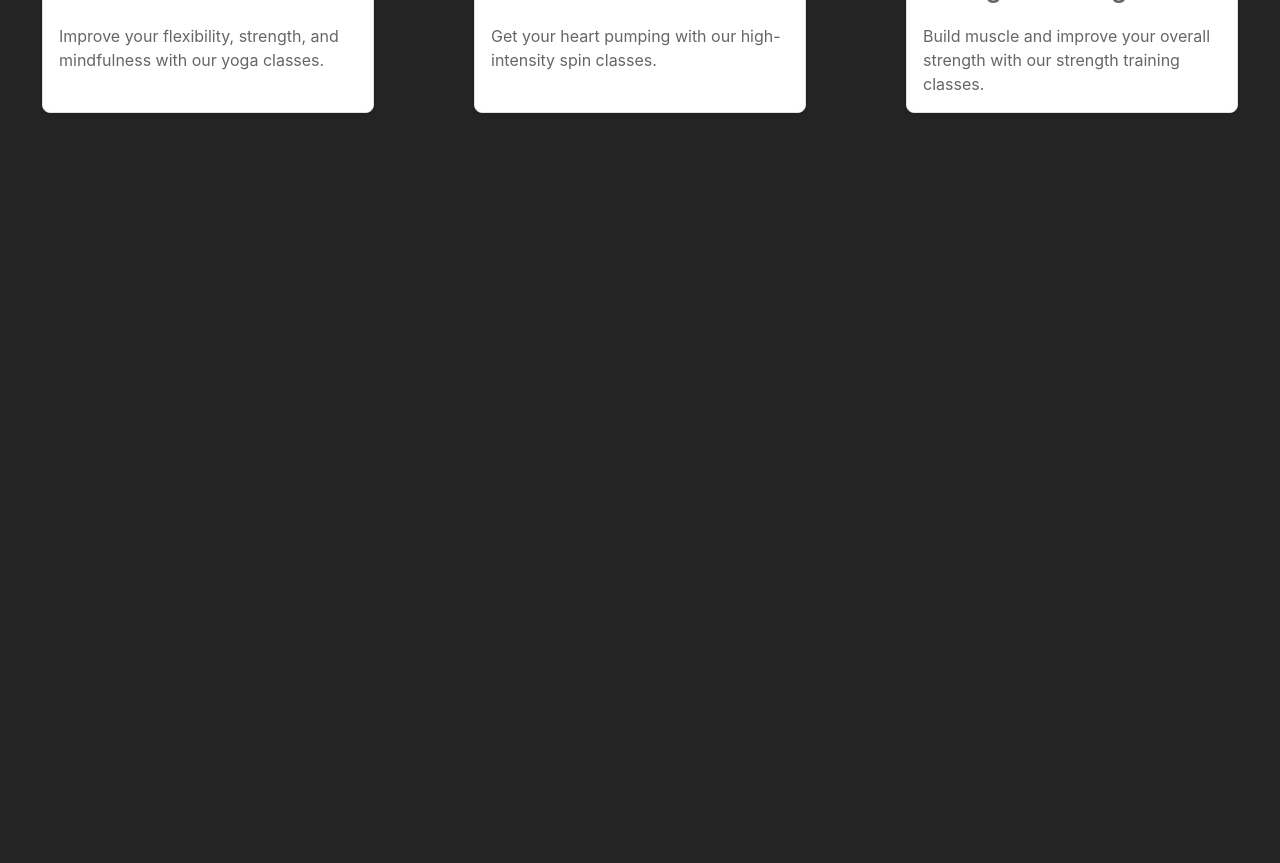
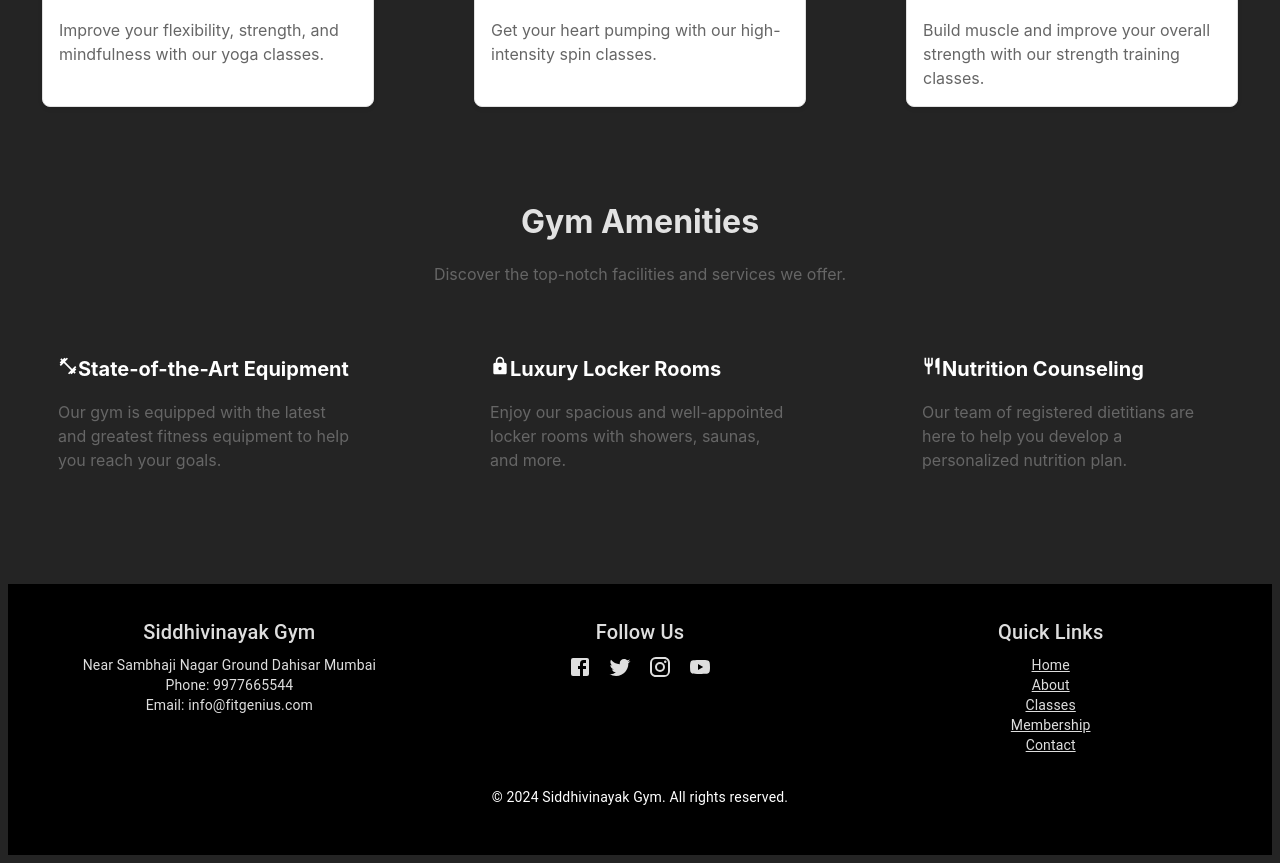
Before and after one commit to devang30github/LocalGymWebsite, a React (Vite) app: page / in a window 1280 px wide. Shown: the part 1060-1923 px from the top of the page. Before the commit the page ends 1213 px from the top, so only its background shows below. Built offline with nearby package versions, Linux system fonts and the light colour scheme.

Commit message:
home page updated

```diff
--- a/package.json
+++ b/package.json
@@ -13,8 +13,8 @@
     "@emotion/react": "^11.11.4",
     "@emotion/styled": "^11.11.5",
     "@fontsource/roboto": "^5.0.13",
-    "@mui/icons-material": "^5.15.20",
-    "@mui/material": "^5.15.20",
+    "@mui/icons-material": "^5.15.21",
+    "@mui/material": "^5.15.21",
     "react": "^18.3.1",
     "react-dom": "^18.3.1"
   },
--- a/src/App.jsx
+++ b/src/App.jsx
@@ -2,6 +2,7 @@ import React from 'react'
 import './App.css'
 import NavBar from './NavBar'
 import Home from './Home'
+import Footer from './Footer'
 
 function App() {
 
@@ -9,6 +10,7 @@ function App() {
     <>
       <NavBar/>
       <Home/>
+      <Footer/>
     </>
   )
 }
--- a/src/FeaturedClasses.css
+++ b/src/FeaturedClasses.css
@@ -38,10 +38,10 @@
   height: 200px;
 }
 
-.class-card h4 {
-  font-size: 1.5rem;
+.class-card h3 {
+  font-size: 1.25rem;
   margin: 1rem;
-  color: #666;
+  color: black;
 }
 
 .class-card p {
--- a/src/FeaturedClasses.jsx
+++ b/src/FeaturedClasses.jsx
@@ -29,7 +29,7 @@ const FeaturedClasses = () => {
         {classes.map((classItem, index) => (
           <div className="class-card" key={index}>
             <div className="class-image" style={{ backgroundImage: `url(${classItem.image})` }}></div>
-            <h4>{classItem.title}</h4>
+            <h3>{classItem.title}</h3>
             <p>{classItem.description}</p>
           </div>
         ))}
--- /dev/null
+++ b/src/Footer.jsx
@@ -0,0 +1,94 @@
+import React from 'react';
+import { Box, Typography, Link, Grid } from '@mui/material';
+import FacebookIcon from '@mui/icons-material/Facebook';
+import TwitterIcon from '@mui/icons-material/Twitter';
+import InstagramIcon from '@mui/icons-material/Instagram';
+import YouTubeIcon from '@mui/icons-material/YouTube';
+
+const Footer = () => {
+  return (
+    <Box
+      component="footer"
+      sx={{
+        backgroundColor: 'black',
+        padding: '2rem 2rem',
+        marginTop: '2rem',
+
+
+      }}
+    >
+      <Grid container spacing={4} justifyContent="center" textAlign="center">
+        <Grid item xs={12} md={4}>
+          <Typography variant="h6" gutterBottom>
+            Siddhivinayak Gym
+          </Typography>
+          <Typography variant="body2">
+            Near Sambhaji Nagar Ground Dahisar Mumbai
+          </Typography>
+          <Typography variant="body2">
+            Phone: 9977665544
+          </Typography>
+          <Typography variant="body2">
+            Email: info@fitgenius.com
+          </Typography>
+        </Grid>
+        <Grid item xs={12} md={4}>
+          <Typography variant="h6" gutterBottom>
+            Follow Us
+          </Typography>
+          <Box>
+            <Link href="#" color="inherit" sx={{ marginRight: '1rem' }}>
+              <FacebookIcon />
+            </Link>
+            <Link href="#" color="inherit" sx={{ marginRight: '1rem' }}>
+              <TwitterIcon />
+            </Link>
+            <Link href="#" color="inherit" sx={{ marginRight: '1rem' }}>
+              <InstagramIcon />
+            </Link>
+            <Link href="#" color="inherit">
+              <YouTubeIcon />
+            </Link>
+          </Box>
+        </Grid>
+        <Grid item xs={12} md={4}>
+          <Typography variant="h6" gutterBottom>
+            Quick Links
+          </Typography>
+          <Typography variant="body2">
+            <Link href="#" color="inherit">
+              Home
+            </Link>
+          </Typography>
+          <Typography variant="body2">
+            <Link href="#" color="inherit">
+              About
+            </Link>
+          </Typography>
+          <Typography variant="body2">
+            <Link href="#" color="inherit">
+              Classes
+            </Link>
+          </Typography>
+          <Typography variant="body2">
+            <Link href="#" color="inherit">
+              Membership
+            </Link>
+          </Typography>
+          <Typography variant="body2">
+            <Link href="#" color="inherit">
+              Contact
+            </Link>
+          </Typography>
+        </Grid>
+      </Grid>
+      <Box textAlign="center" pt={4} pb={2}>
+        <Typography variant="body2" color="white" >
+          &copy; 2024 Siddhivinayak Gym. All rights reserved.
+        </Typography>
+      </Box>
+    </Box>
+  );
+};
+
+export default Footer;
--- /dev/null
+++ b/src/GymAmenities.css
@@ -0,0 +1,48 @@
+/* src/components/GymAmenities.css */
+.gym-amenities {
+  text-align: center;
+  padding: 2rem 0;
+
+
+}
+
+.gym-amenities h2 {
+  font-size: 2rem;
+  margin-bottom: 1rem;
+}
+
+.gym-amenities p {
+  font-size: 1rem;
+  margin-bottom: 2rem;
+  color: #666;
+}
+
+.amenities-container {
+  display: flex;
+  justify-content: space-around;
+  flex-wrap: wrap;
+  gap: 2rem;
+}
+
+.amenity-card {
+
+
+  border-radius: 8px;
+  padding: 1rem;
+
+  width: 300px;
+  text-align: left;
+}
+
+
+
+.amenity-card h3 {
+  font-size: 1.25rem;
+  margin-bottom: 0.5rem;
+  color: white;
+}
+
+.amenity-card p {
+  font-size: 1rem;
+  color: #666;
+}
--- /dev/null
+++ b/src/GymAmenities.jsx
@@ -0,0 +1,43 @@
+// src/components/GymAmenities.js
+import React from 'react';
+import FitnessCenterIcon from '@mui/icons-material/FitnessCenter';
+import LockIcon from '@mui/icons-material/Lock';
+import RestaurantIcon from '@mui/icons-material/Restaurant';
+import './GymAmenities.css';
+
+const GymAmenities = () => {
+  const amenities = [
+    {
+      title: 'State-of-the-Art Equipment',
+      description: 'Our gym is equipped with the latest and greatest fitness equipment to help you reach your goals.',
+      icon: <FitnessCenterIcon style={{ fontSize: 20, color:'white' }} />, // Replace with actual icon paths
+    },
+    {
+      title: 'Luxury Locker Rooms',
+      description: 'Enjoy our spacious and well-appointed locker rooms with showers, saunas, and more.',
+      icon: <LockIcon style={{ fontSize: 20, color:'white' }} />, // Replace with actual icon paths
+    },
+    {
+      title: 'Nutrition Counseling',
+      description: 'Our team of registered dietitians are here to help you develop a personalized nutrition plan.',
+      icon: <RestaurantIcon style={{ fontSize: 20,color:'white'}} />, // Replace with actual icon paths
+    },
+  ];
+
+  return (
+    <section className="gym-amenities">
+      <h2>Gym Amenities</h2>
+      <p>Discover the top-notch facilities and services we offer.</p>
+      <div className="amenities-container">
+        {amenities.map((amenity, index) => (
+          <div className="amenity-card" key={index}>
+            <h3>{amenity.icon}{amenity.title}</h3>
+            <p>{amenity.description}</p>
+          </div>
+        ))}
+      </div>
+    </section>
+  );
+};
+
+export default GymAmenities;
--- a/src/Home.jsx
+++ b/src/Home.jsx
@@ -1,11 +1,13 @@
 import React from "react";
 import Banner from "./Banner";
 import FeaturedClasses from "./FeaturedClasses";
+import GymAmenities from "./GymAmenities";
 
 function Home(){
   return <>
   <Banner/>
   <FeaturedClasses/>
+  <GymAmenities/>
   </>
 }
 
```
Also changed, not shown: 1 other file (tests, documents, lock files or other folders).
